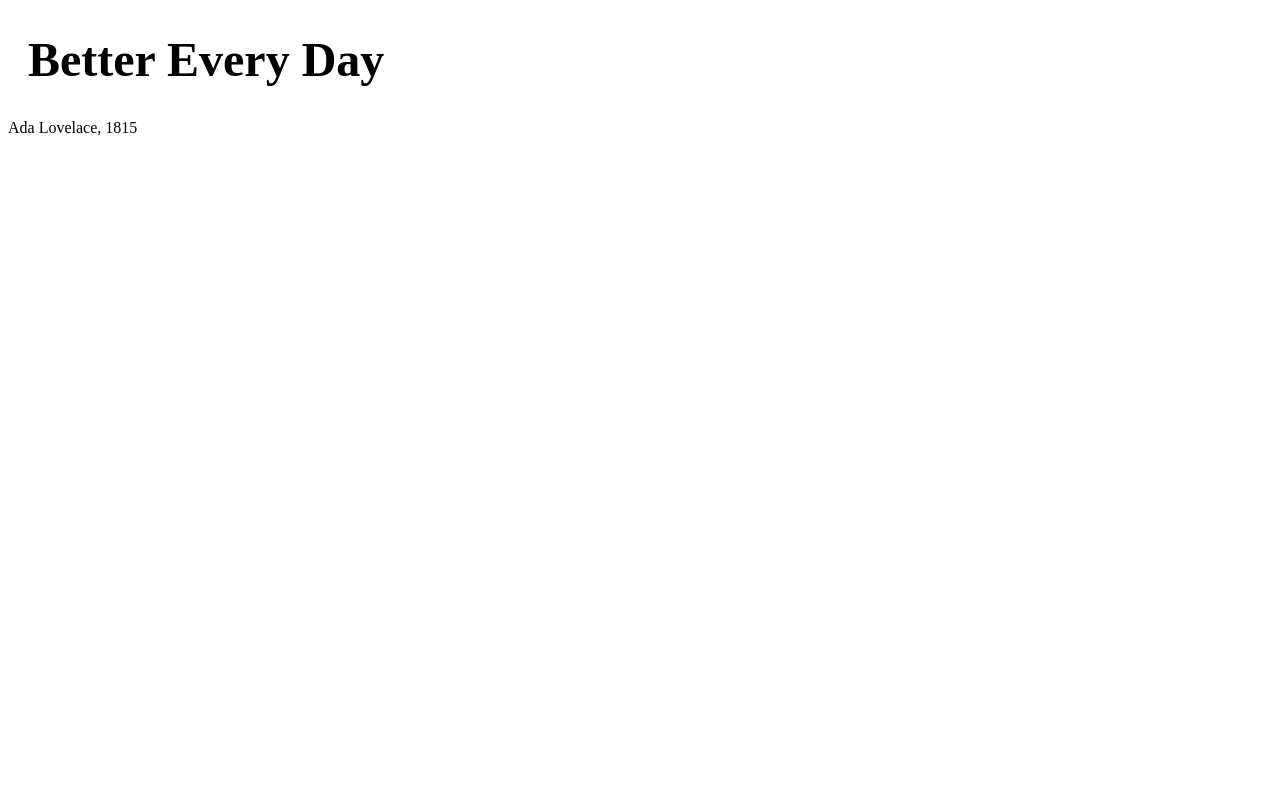
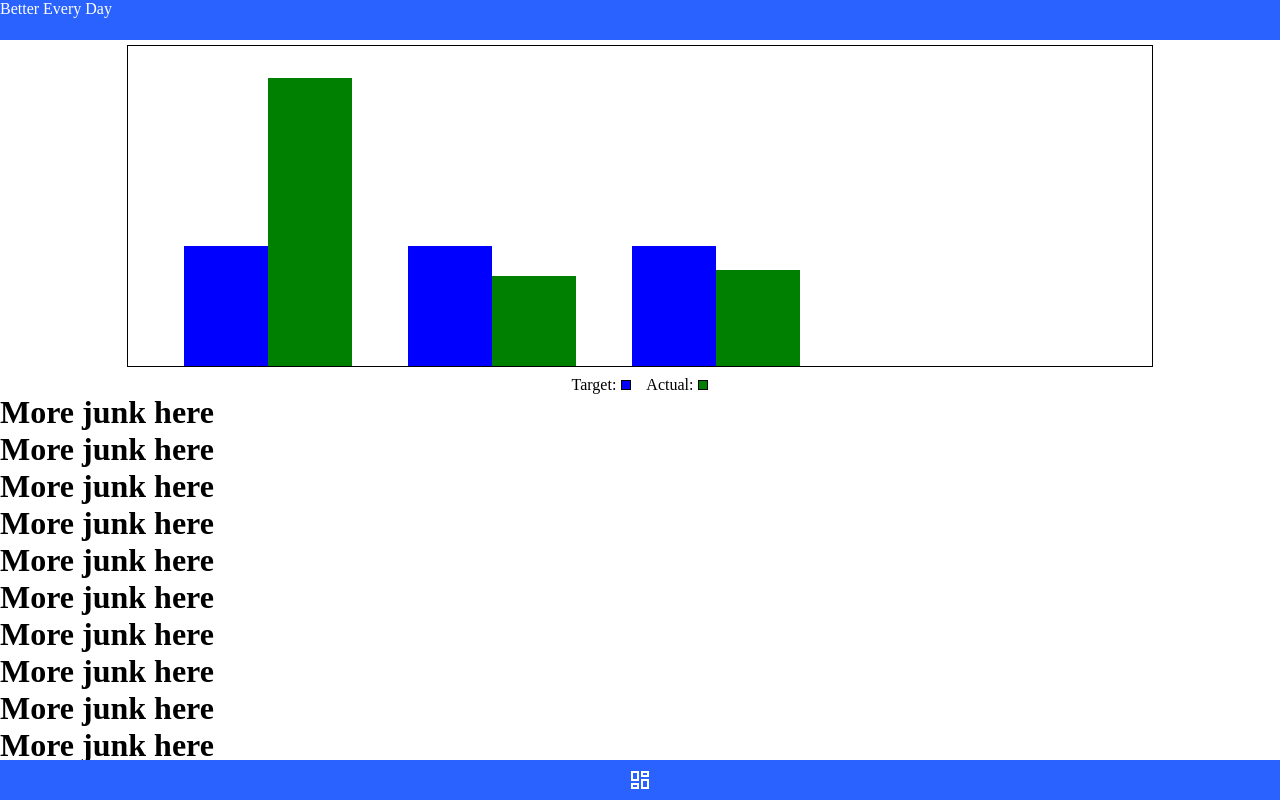
Before and after one commit to rrcox/wdd330, a plain HTML site: page better/index.html in a window 1280 px wide. Drawn offline with nearby package versions, Linux system fonts and the light colour scheme; no server answers.

Commit message:
Final Project Initial Commit

```diff
--- a/auth/client/authHelpers.js
+++ b/auth/client/authHelpers.js
@@ -14,7 +14,7 @@ export async function makeRequest(url, method = 'GET', body = null) {
   if (method == 'POST' || method == 'PUT') {
     options.body = JSON.stringify(body);
   }
-
+  console.log("baseURL + url=",baseURL + url);
   const response = await fetch(baseURL + url, options);
   // in this case we are processing the response as JSON before we check the status. The API we are using will send back more meaningful error messages than the default messages in the response, but we have to convert it before we can get to them.
   const data = await response.json();
--- a/better/css/index.css
+++ b/better/css/index.css
@@ -1,4 +1,80 @@
+* {
+    margin: 0;
+    padding: 0;
+    box-sizing: border-box;
+}
+
+body {
+    min-height: 100vh;
+}
+
+#page {
+    display: flex;
+    flex-direction: column;
+}
+
+header {
+    background-color: #2962FF;
+    color: white;
+    height: 5vh;
+}
+
+main {
+    overflow-y: scroll;
+    overflow-x: hidden;
+    width: 100%;
+    height: 90vh;
+}
+
+footer {
+    display: flex;
+    align-items: center;
+    justify-content: center;
+    background-color: #2962FF;
+    color: white;
+    height: 5vh;
+}
+
+footer span {
+    cursor: pointer;
+}
+
 #title {
     font-size: 3rem;
     margin-left: 20px;
+    width: 100%;
+    height: 100px;
 }
+
+#dashboard {
+    display: flex;
+    justify-content: center;
+}
+
+#canvas {
+    border: 1px solid black;
+    margin-top: 5px;
+}
+
+#legend {
+        display: flex;
+        align-items: center;
+        justify-content: center;
+        gap: 5px;
+        margin-top: 5px;
+        width: 100%;
+}
+#targetColor {
+    width: 10px;
+    height: 10px;
+    border: 1px solid black;
+    background-color: blue;
+    margin-right: 10px;
+}
+
+#actualColor {
+    width: 10px;
+    height: 10px;
+    border: 1px solid black;
+    background-color: green;
+}
--- a/better/index.html
+++ b/better/index.html
@@ -3,16 +3,49 @@
     <head>
     <meta charset="utf-8" />
         <title>Better Every Day</title>
+        <link rel="stylesheet" href="https://fonts.googleapis.com/css2?family=Material+Symbols+Outlined:opsz,wght,FILL,GRAD@48,400,0,0" />
         <link rel="stylesheet" href="css/index.css">
         <meta name="viewport" content="width=device-width, initial-scale=1" />
     </head>
 
     <body>
-        <main>
-            <h1 id="title"></h1>
-            <div id="dashboard" ></div>
-            <div id="user" ></div>
-        </main>
+        <div id="page">
+            <header>
+                <div>Better Every Day</div>
+            </header>
+            <main>
+                <!-- <h1 id="title"></h1> -->
+                <div id="dashboard"></div>
+                <div id="legend">
+                    <div>Target:</div>
+                    <div id="targetColor"></div>
+                    <div>Actual:</div>
+                    <div id="actualColor"></div>
+                </div>
+                <div id="user" ></div>
+                <h1>More junk here</h1>
+                <h1>More junk here</h1>
+                <h1>More junk here</h1>
+                <h1>More junk here</h1>
+                <h1>More junk here</h1>
+                <h1>More junk here</h1>
+                <h1>More junk here</h1>
+                <h1>More junk here</h1>
+                <h1>More junk here</h1>
+                <h1>More junk here</h1>
+                <h1>More junk here</h1>
+                <h1>More junk here</h1>
+                <h1>More junk here</h1>
+                <h1>More junk here</h1>
+                <h1>More junk here</h1>
+                <h1>More junk here</h1>
+            </main>
+            <footer>
+                <span class="material-symbols-outlined">
+                    dashboard
+                </span>
+            </footer>
+        </div>
     </body>
     <script type="module" src="js/index.js"></script>
 </html>
--- a/better/js/BetterController.js
+++ b/better/js/BetterController.js
@@ -1,5 +1,6 @@
 import BetterModel from './BetterModel.js';
 import BetterView from './BetterView.js';
+import { renderDashboard } from './library.js';
 
 export default class BetterController {
     constructor(title) {
@@ -9,17 +10,30 @@ export default class BetterController {
         this.userElement = document.getElementById(this.user);
         this.betterModel = new BetterModel();
         this.betterView = new BetterView();
+        this.width = window.innerWidth;
+        this.height = window.innerHeight;
     }
 
     // Controller Methods Here
 
-    showTitle() {
-        this.betterView.renderTitle(this.titleElement, "Better Every Day");
+    #showTitle() {
+        // this.betterView.renderTitle(this.titleElement, "Better Every Day");
     }
 
-    addRecord() {
-        const user = {first: "Ada", last: "Lovelace", born: 1815};
-        this.betterModel.addUserRecord(user);
-        this.betterView.renderUser(this.userElement, user);
+    // addRecord() {
+    //     const user = {first: "Ada", last: "Lovelace", born: 1815};
+    //     this.betterModel.addUserRecord(user);
+    //     this.betterView.renderUser(this.userElement, user);
+    // }
+
+    display() {
+        this.#showTitle();
+        renderDashboard(this.width, this.width, this.height);
+    }
+
+    addResizeListener() {
+        window.addEventListener("resize", (event) => {
+            renderDashboard(this.width, window.innerWidth, window.innerHeight);
+        });
     }
 }
--- a/better/js/index.js
+++ b/better/js/index.js
@@ -1,5 +1,7 @@
 import BetterController from './BetterController.js';
 
 const betterController = new BetterController("title");
-betterController.showTitle();
-betterController.addRecord();
+// betterController.showTitle();
+// betterController.addRecord();
+betterController.addResizeListener();
+betterController.display();
--- /dev/null
+++ b/better/js/library.js
@@ -0,0 +1,91 @@
+export function renderDashboard(initialWidth, width, height) {
+    const values = [
+                        {label: 'Goal 2', target: 250, actual: 600 },
+                        {label: 'Goal 1', target: 400, actual: 300 },
+                        {label: 'Goal 3', target:  75, actual: 60 }
+                   ];
+
+
+    const element = document.getElementById('dashboard');
+    const scale = width / initialWidth * 1.4;
+    const maxProportion = getMaxProportion(values);
+    console.log('max pro=', maxProportion);
+    const graphWidth = width * 0.8;
+    const graphHeight = height * 0.4;
+    console.log('height=', height);
+    console.log('graphHeight=', graphHeight);
+
+    element.innerHTML = `<div id="canvas-div"  >
+                            <canvas
+                                id="canvas"
+                                width=${graphWidth}
+                                height=${graphHeight}
+                            >
+                            </canvas>
+                         </div>`;
+
+    // Get canvas and context
+    const canvas = document.getElementById('canvas');
+    const context = canvas.getContext('2d');
+
+    barGraph(values, graphHeight, graphWidth, maxProportion, context, scale);
+}
+
+function barGraph(values, height, width, maxProportion, context, scale = 1) {
+
+        // Create target and actual gradients
+        const targetGradient = context.createLinearGradient(20, 400, 20, 800);
+        targetGradient.addColorStop(0, "blue");
+        targetGradient.addColorStop(1, "lightblue");
+
+        const actualGradient = context.createLinearGradient(20, 400, 20, 800);
+        actualGradient.addColorStop(0, "green");
+        actualGradient.addColorStop(1, "lightgreen");
+
+        // Draw bars
+        const topGapPct = 0.9;
+        const xOffset = 40 * scale;
+        const yOffset = 40 * scale;
+        const barWidth = 60 * scale;
+        const barGap = 40 * scale;
+        let x = 0;
+        let y = 0;
+        let proportion;
+        let targetHeight;
+        let actualHeight;
+
+        values.forEach((value, i) => {
+            if (maxProportion > 0) {
+                proportion = 1 - value.actual / value.target ;
+                targetHeight = height * topGapPct;
+                actualHeight = targetHeight - proportion * targetHeight;
+            } else {
+                proportion = 1 - value.actual / value.target ;
+                targetHeight = height * topGapPct / (1 - maxProportion);
+                actualHeight = targetHeight * (1 - proportion);
+            }
+
+            x = xOffset + (i * barWidth * 2) + (i * barGap);
+            y = height - targetHeight;
+            context.fillStyle = targetGradient;
+            context.fillRect(x, y, barWidth, targetHeight);
+
+            x = xOffset + barWidth + (i * barWidth * 2) + (i * barGap);
+            y = height - actualHeight;
+            context.fillStyle = actualGradient;
+            context.fillRect(x, y, barWidth, actualHeight);
+        });
+}
+
+function getMaxProportion(values) {
+    let maxValue = 1 - values[0].actual / values[0].target;
+
+    values.forEach(value => {
+        let proportion = 1 - value.actual / value.target;
+        if (Math.abs(proportion) >= Math.abs(maxValue) && proportion < 0 ) {
+            maxValue = proportion;
+        }
+    })
+
+    return maxValue;
+}
```
